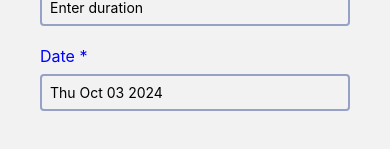
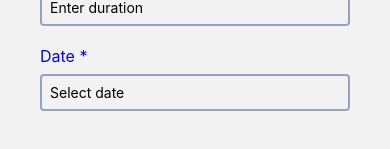
Before and after one commit to daodaojiang622/daodaojiang622-CS5520-FA2024-Vancouver-Assignment2, a React Native app in the folder activity_diet_tracker_app/: screen /AddActivity in a window 390 px wide. Shown: the part 171-320 px from the top of the page. Built offline with nearby package versions, Linux system fonts and the light colour scheme.

Commit message:
no date will be displayed initially

```diff
--- a/activity_diet_tracker_app/Screens/AddActivityScreen.js
+++ b/activity_diet_tracker_app/Screens/AddActivityScreen.js
@@ -7,7 +7,7 @@ import DateTimePicker from '@react-native-community/datetimepicker';
 export default function AddActivityScreen() {
   const [open, setOpen] = useState(false);
   const [duration, setDuration] = useState('');
-  const [date, setDate] = useState(new Date());
+  const [date, setDate] = useState(null);
   const [showDatePicker, setShowDatePicker] = useState(false);
 
   const [value, setValue] = useState(null);
@@ -59,15 +59,16 @@ export default function AddActivityScreen() {
         <TouchableOpacity onPress={showDatepicker}>
         <TextInput
           style={styles.input}
-          value={`${date.toLocaleDateString('en-US', { weekday: 'short' })} ${date.toLocaleDateString('en-US', { month: 'short' })} ${date.toLocaleDateString('en-US', { day: '2-digit' })} ${date.getFullYear()}`}
+          value={date ? `${date.toLocaleDateString('en-US', { weekday: 'short' })} ${date.toLocaleDateString('en-US', { month: 'short' })} ${date.toLocaleDateString('en-US', { day: '2-digit' })} ${date.getFullYear()}` : ''}
           editable={false}
           placeholder="Select date"
           onChangeText={setDate}
+          onPress={showDatepicker}
         />
       </TouchableOpacity>
       {showDatePicker && (
         <DateTimePicker
-          value={date}
+          value={date || new Date()}
           mode="date"
           display="inline"
           onChange={onChangeDate}
```
